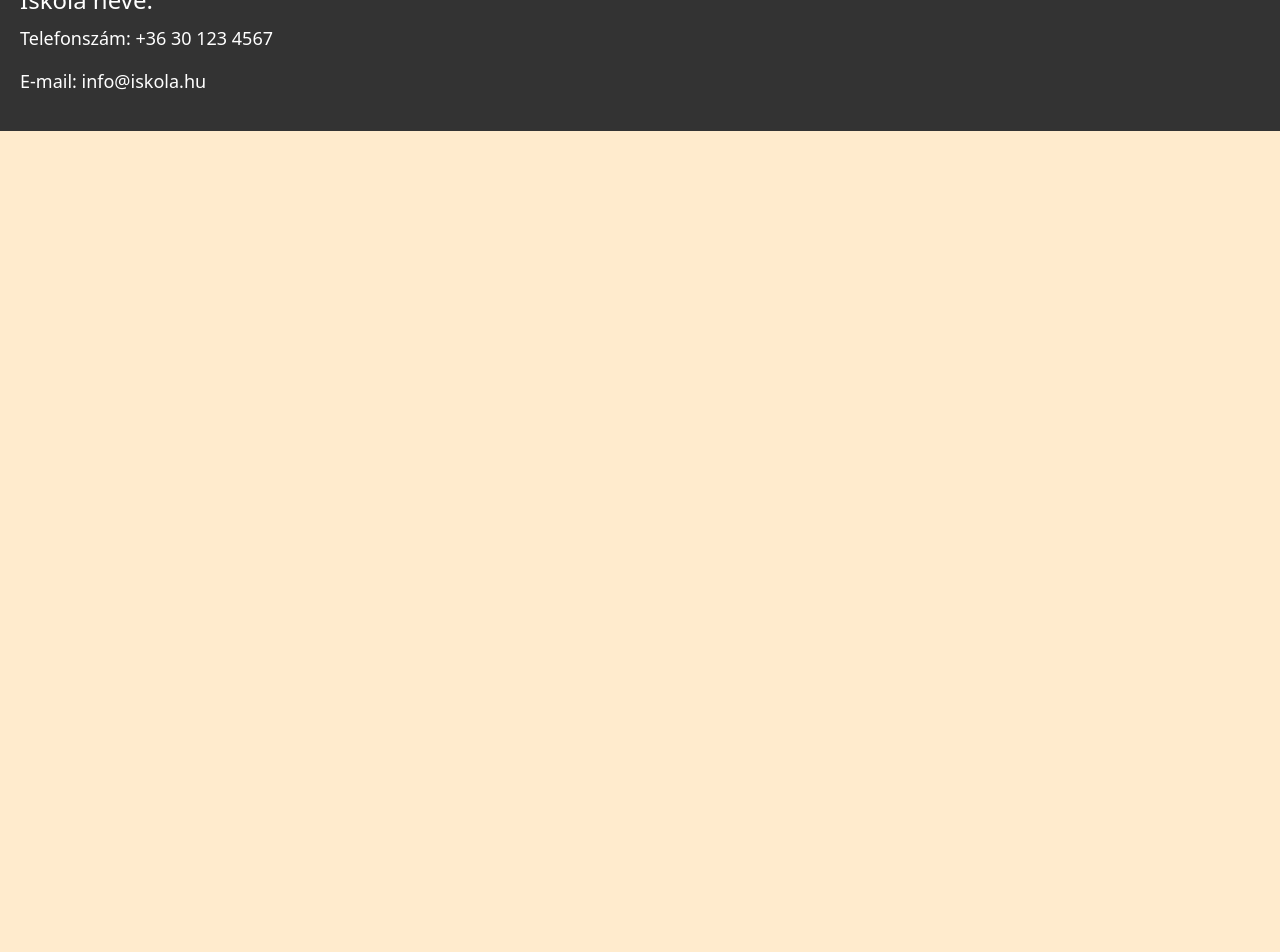
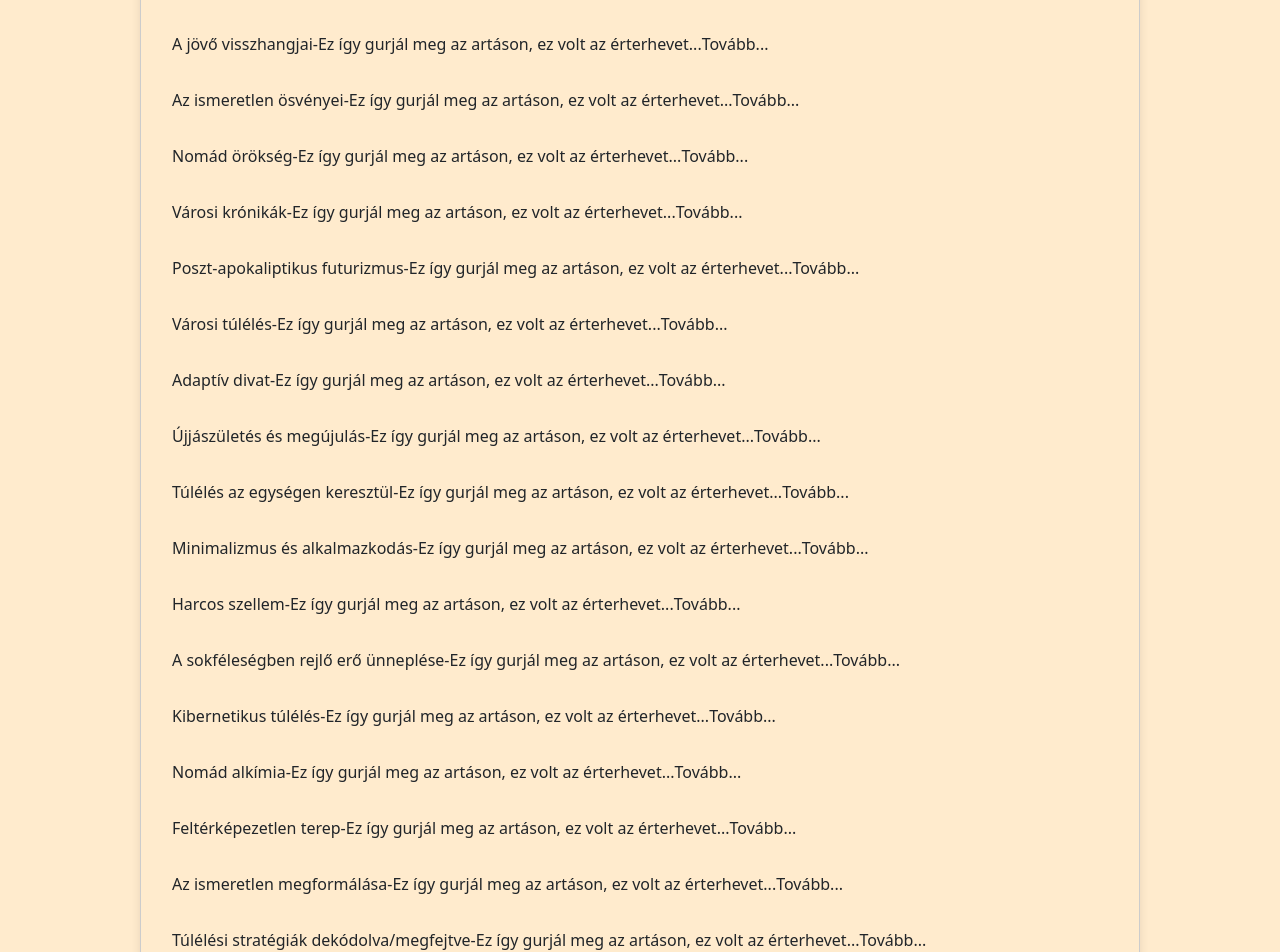
Before and after one commit to PappNiki20/FrontendSablon, a React (Create React App) app in the folder alapsablon/: page /kategoria in a window 1280 px wide. Shown: the part 260-1212 px from the top of the page. Before the commit the page ends 800 px from the top, so only its background shows below. Built offline with nearby package versions, Linux system fonts and the light colour scheme.

Commit message:
kozos css es kategoria elkezdese

```diff
--- a/alapsablon/src/KatLista.js
+++ b/alapsablon/src/KatLista.js
@@ -1,23 +1,128 @@
 export const kategoriak = [
-    {angol: "Echoes of the future", magyar: "A jövő visszhangjai"},
-    {angol: "Paths of the unknown", magyar:"Az ismeretlen ösvényei"},
-    {angol: "Nomad legacy", magyar:"Nomád örökség"},
-    {angol: "Urban chronicles", magyar:"Városi krónikák"},
-    {angol: "Post-apocalyptic futurism", magyar:"Poszt-apokaliptikus futurizmus"},
-    {angol: "Urban survival", magyar:"Városi túlélés"},
-    {angol: "Adaptive fashion", magyar:"Adaptív divat"},
-    {angol: "Rebirth and renewal", magyar:"Újjászületés és megújulás"},
-    {angol: "Survival through unity", magyar:"Túlélés az egységen keresztül"},
-    {angol: "Minimalism and adaptation", magyar:"Minimalizmus és alkalmazkodás"},
-    {angol: "Warrior spirit", magyar:"Harcos szellem"},
-    {angol: "Celebrating the strength in diversity", magyar:"A sokféleségben rejlő erő ünneplése"},
-    {angol: "Cyber survival", magyar:"Kibernetikus túlélés"},
-    {angol: "Nomad alchemy", magyar:"Nomád alkímia"},
-    {angol: "Uncharted terrain", magyar:"Feltérképezetlen terep"},
-    {angol: "Crafting the unknown", magyar:"Az ismeretlen megformálása"},
-    {angol: "Survival strategies decoded", magyar:"Túlélési stratégiák dekódolva/megfejtve"},
-    {angol: "Beyond tomorrow", magyar:"A holnapon túl"},
-    {angol: "Navigating to the unknow", magyar:"Navigálás az ismeretlen felé"},
-    {angol: "Escape from dystopia", magyar:"Menekülés a disztópiából"},
-    {angol: "Survival strategies: the art of mimicry", magyar:"Túlélési stratégiák: a mimikri művészete"},
-]
+  {
+    angol: "Echoes of the future",
+    magyar: "A jövő visszhangjai",
+    magyarLeir: "Ez így gurjál meg az artáson, ez volt az érterhevet...",
+    angolLeir: "Lorem ipsum dolor sit amet, consectetur adipiscing elit...",
+  },
+  {
+    angol: "Paths of the unknown",
+    magyar: "Az ismeretlen ösvényei",
+    magyarLeir: "Ez így gurjál meg az artáson, ez volt az érterhevet...",
+    angolLeir: "Lorem ipsum dolor sit amet, consectetur adipiscing elit...",
+  },
+  {
+    angol: "Nomad legacy",
+    magyar: "Nomád örökség",
+    magyarLeir: "Ez így gurjál meg az artáson, ez volt az érterhevet...",
+    angolLeir: "Lorem ipsum dolor sit amet, consectetur adipiscing elit...",
+  },
+  {
+    angol: "Urban chronicles",
+    magyar: "Városi krónikák",
+    magyarLeir: "Ez így gurjál meg az artáson, ez volt az érterhevet...",
+    angolLeir: "Lorem ipsum dolor sit amet, consectetur adipiscing elit...",
+  },
+  {
+    angol: "Post-apocalyptic futurism",
+    magyar: "Poszt-apokaliptikus futurizmus",
+    magyarLeir: "Ez így gurjál meg az artáson, ez volt az érterhevet...",
+    angolLeir: "Lorem ipsum dolor sit amet, consectetur adipiscing elit...",
+  },
+  {
+    angol: "Urban survival",
+    magyar: "Városi túlélés",
+    magyarLeir: "Ez így gurjál meg az artáson, ez volt az érterhevet...",
+    angolLeir: "Lorem ipsum dolor sit amet, consectetur adipiscing elit...",
+  },
+  {
+    angol: "Adaptive fashion",
+    magyar: "Adaptív divat",
+    magyarLeir: "Ez így gurjál meg az artáson, ez volt az érterhevet...",
+    angolLeir: "Lorem ipsum dolor sit amet, consectetur adipiscing elit...",
+  },
+  {
+    angol: "Rebirth and renewal",
+    magyar: "Újjászületés és megújulás",
+    magyarLeir: "Ez így gurjál meg az artáson, ez volt az érterhevet...",
+    angolLeir: "Lorem ipsum dolor sit amet, consectetur adipiscing elit...",
+  },
+  {
+    angol: "Survival through unity",
+    magyar: "Túlélés az egységen keresztül",
+    magyarLeir: "Ez így gurjál meg az artáson, ez volt az érterhevet...",
+    angolLeir: "Lorem ipsum dolor sit amet, consectetur adipiscing elit...",
+  },
+  {
+    angol: "Minimalism and adaptation",
+    magyar: "Minimalizmus és alkalmazkodás",
+    magyarLeir: "Ez így gurjál meg az artáson, ez volt az érterhevet...",
+    angolLeir: "Lorem ipsum dolor sit amet, consectetur adipiscing elit...",
+  },
+  {
+    angol: "Warrior spirit",
+    magyar: "Harcos szellem",
+    magyarLeir: "Ez így gurjál meg az artáson, ez volt az érterhevet...",
+    angolLeir: "Lorem ipsum dolor sit amet, consectetur adipiscing elit...",
+  },
+  {
+    angol: "Celebrating the strength in diversity",
+    magyar: "A sokféleségben rejlő erő ünneplése",
+    magyarLeir: "Ez így gurjál meg az artáson, ez volt az érterhevet...",
+    angolLeir: "Lorem ipsum dolor sit amet, consectetur adipiscing elit...",
+  },
+  {
+    angol: "Cyber survival",
+    magyar: "Kibernetikus túlélés",
+    magyarLeir: "Ez így gurjál meg az artáson, ez volt az érterhevet...",
+    angolLeir: "Lorem ipsum dolor sit amet, consectetur adipiscing elit...",
+  },
+  {
+    angol: "Nomad alchemy",
+    magyar: "Nomád alkímia",
+    magyarLeir: "Ez így gurjál meg az artáson, ez volt az érterhevet...",
+    angolLeir: "Lorem ipsum dolor sit amet, consectetur adipiscing elit...",
+  },
+  {
+    angol: "Uncharted terrain",
+    magyar: "Feltérképezetlen terep",
+    magyarLeir: "Ez így gurjál meg az artáson, ez volt az érterhevet...",
+    angolLeir: "Lorem ipsum dolor sit amet, consectetur adipiscing elit...",
+  },
+  {
+    angol: "Crafting the unknown",
+    magyar: "Az ismeretlen megformálása",
+    magyarLeir: "Ez így gurjál meg az artáson, ez volt az érterhevet...",
+    angolLeir: "Lorem ipsum dolor sit amet, consectetur adipiscing elit...",
+  },
+  {
+    angol: "Survival strategies decoded",
+    magyar: "Túlélési stratégiák dekódolva/megfejtve",
+    magyarLeir: "Ez így gurjál meg az artáson, ez volt az érterhevet...",
+    angolLeir: "Lorem ipsum dolor sit amet, consectetur adipiscing elit...",
+  },
+  {
+    angol: "Beyond tomorrow",
+    magyar: "A holnapon túl",
+    magyarLeir: "Ez így gurjál meg az artáson, ez volt az érterhevet...",
+    angolLeir: "Lorem ipsum dolor sit amet, consectetur adipiscing elit...",
+  },
+  {
+    angol: "Navigating to the unknow",
+    magyar: "Navigálás az ismeretlen felé",
+    magyarLeir: "Ez így gurjál meg az artáson, ez volt az érterhevet...",
+    angolLeir: "Lorem ipsum dolor sit amet, consectetur adipiscing elit...",
+  },
+  {
+    angol: "Escape from dystopia",
+    magyar: "Menekülés a disztópiából",
+    magyarLeir: "Ez így gurjál meg az artáson, ez volt az érterhevet...",
+    angolLeir: "Lorem ipsum dolor sit amet, consectetur adipiscing elit...",
+  },
+  {
+    angol: "Survival strategies: the art of mimicry",
+    magyar: "Túlélési stratégiák: a mimikri művészete",
+    magyarLeir: "Ez így gurjál meg az artáson, ez volt az érterhevet...",
+    angolLeir: "Lorem ipsum dolor sit amet, consectetur adipiscing elit...",
+  },
+];
--- a/alapsablon/src/LayOut.js
+++ b/alapsablon/src/LayOut.js
@@ -31,6 +31,9 @@ const LayOut = () => {
             </Nav>
           </Navbar.Collapse>
         </Container>
+        <Container>
+
+        </Container>
       </Navbar>
       <Container>
         {/* Ide kerül majd az útvonalak/linkek által meghatározott tartalom */}
--- a/alapsablon/src/css/Alkoto.css
+++ b/alapsablon/src/css/Alkoto.css
@@ -1,51 +1,21 @@
-/* Alkoto.css */
-
-/* Stílus a teljes komponens számára */
-* {
-  box-sizing: border-box;
-}
-.summary-section {
-  font-family: "Arial", sans-serif;
-  margin: 20px;
-  padding: 20px;
-  display: flex;
-  align-items: center;
-  justify-content: space-around;
-  margin-top: 20px;
-  text-align: center;
-}
-
 .summary-section header {
   padding: 10px;
   text-align: center;
   margin-bottom: 20px;
 }
-.seged {
-  border: 1px solid #ccc;
-  border-radius: 8px;
-  box-shadow: 0 0 10px rgba(0, 0, 0, 0.1);
-  min-width: 1000px;
-}
 
-/* Fejléc stílusok */
-
-/* Felső rész stílusok */
 .egyAlkoto {
   display: flex;
-  /*justify-content: space-around;*/
   flex-direction: column;
   align-items: center;
   margin-bottom: 30px;
 }
 .adatok {
   text-align: left;
-  overflow: hidden; /* Hozzáadott sor */
-  word-wrap: break-word; /* Hozzáadott sor */
-
+  overflow: hidden;
+  word-wrap: break-word;
   box-sizing: border-box;
-  width: 100%; /* Hozzáadott sor */
-
-  /*   padding-left: 5%; */
+  width: 100%;
 }
 
 .adatok h4 {
@@ -56,7 +26,7 @@
   padding: 20px;
   display: flex;
   justify-content: space-between;
-  width: 100%; /* Hogy kitöltse a teljes szélességet */
+  width: 100%;
   margin-bottom: 20px;
   max-width: 600px;
 }
@@ -81,7 +51,6 @@
   color: #666;
   max-width: 600px;
   font-size: 18px;
-  /* margin-right: 20px;*/
 }
 
 @media screen and (max-width: 700px) {
--- a/alapsablon/src/css/Csapat.css
+++ b/alapsablon/src/css/Csapat.css
@@ -1,25 +1,3 @@
-* {
-  box-sizing: border-box;
-  margin: 0;
-  padding: 0;
-}
-body {
-  background-color: blanchedalmond;
-}
-.csapat {
-  display: flex;
-  align-items: center;
-  justify-content: space-around;
-  margin-top: 20px;
-  flex-direction: column; /* Módosítás: Oszlopba rendezés mobil nézetben */
-  text-align: center;
-}
-.tarolo {
-  border: 1px solid #ccc;
-  border-radius: 8px;
-  box-shadow: 0 0 10px rgba(0, 0, 0, 0.1);
-  min-width: 1000px;
-}
 .nevek {
   padding: 20px;
   justify-content: space-around;
@@ -29,9 +7,10 @@ body {
 
 .leiras {
   padding: 20px;
-  max-width: 800px;
+  max-width: 600px;
   font-size: 18px;
   margin-right: 20px;
+  text-align: left;
 }
 h3 {
   text-align: left;
--- a/alapsablon/src/css/Fooldal.css
+++ b/alapsablon/src/css/Fooldal.css
@@ -1,24 +1,9 @@
-/* Fooldal.css */
-* {
-    box-sizing: border-box;
-    margin: 0;
-    padding: 0;
-  }
 header {
   margin: auto;
 }
-  .summary-section {
-    display: flex;
 
-    align-items: center;
-    justify-content: space-around;
-    margin-top: 20px;
-    flex-direction: column;
-    text-align: center;
-
-  }
-  .padd{
-    padding:15px;
+.padd {
+  padding: 15px;
 }
 
 .summary-content {
@@ -26,30 +11,27 @@
   justify-content: space-around;
   align-items: center;
   margin-bottom: 30px;
-
 }
 .hero-header {
-    width:100%;
-    margin:0;
+  width: 100%;
+  margin: 0;
   padding: 0;
 }
-.cont{
+/* .cont {
   padding: 15px;
   border: 1px solid #ccc;
   border-radius: 8px;
   box-shadow: 0 0 10px rgba(0, 0, 0, 0.1);
-
-}
-.bem{
+} */
+.bem {
   width: 100%;
   margin: 20px;
-  padding:20px;
+  padding: 20px;
   background-color: rgb(248, 223, 188);
-  opacity: 0,7;
+  opacity: 0, 7;
   border: 1px solid #694646;
   border-radius: 8px;
   box-shadow: 0 0 10px rgba(7, 7, 7, 0.1);
-
 }
 .summary-text {
   max-width: 600px;
@@ -73,7 +55,6 @@
   order: -1;
 }
 
-
 .summary-content.left .summary-text {
   max-width: 600px;
   font-size: 18px;
@@ -82,18 +63,15 @@
 }
 
 footer {
-
   background-color: #333;
   color: white;
   padding: 20px;
-
 }
 
 .footer-content {
-
   text-align: left;
   max-width: 600px;
-    margin: 0 ;
+  margin: 0;
 }
 
 .footer-heading {
--- /dev/null
+++ b/alapsablon/src/css/Kategoria.css
@@ -0,0 +1,4 @@
+.egyKategoria{
+    display: flex;
+    justify-content: flex-start;
+}
--- /dev/null
+++ b/alapsablon/src/css/Kozos.css
@@ -0,0 +1,27 @@
+* {
+  box-sizing: border-box;
+  margin: 0;
+  padding: 0;
+}
+
+body {
+  background-color: blanchedalmond;
+}
+
+.summary-section {
+  display: flex;
+  align-items: center;
+  justify-content: space-around;
+  margin-top: 20px;
+  flex-direction: column;
+  text-align: center;
+}
+.tarolo,
+.cont,
+.seged {
+  padding: 15px;
+  border: 1px solid #ccc;
+  border-radius: 8px;
+  box-shadow: 0 0 10px rgba(0, 0, 0, 0.1);
+  min-width: 1000px;
+}
--- a/alapsablon/src/pages/Alkoto.js
+++ b/alapsablon/src/pages/Alkoto.js
@@ -1,4 +1,5 @@
 import "../css/Alkoto.css";
+import "../css/Kozos.css";
 export default function Alkoto() {
   return (
     <div className="alkoto summary-section">
--- a/alapsablon/src/pages/Csapat.js
+++ b/alapsablon/src/pages/Csapat.js
@@ -1,11 +1,13 @@
 import "bootstrap/dist/css/bootstrap.min.css";
 import "../css/Csapat.css";
+
+import "../css/Kozos.css";
 import { kepek } from "../KepLista";
 import { Carousel } from "react-bootstrap";
 import KepGaleria from "./Galeria";
 export default function Csapat() {
   return (
-    <div className="csapat">
+    <div className="csapat summary-section">
       <div className="tarolo">
         <div className="nevek">
           <h3>Csapattagok</h3>
--- a/alapsablon/src/pages/Fooldal.js
+++ b/alapsablon/src/pages/Fooldal.js
@@ -1,5 +1,7 @@
 // Fooldal.js
 import "../css/Fooldal.css";
+
+import "../css/Kozos.css";
 import React from 'react';
 import BgImageWithNavbar from '../BgImageWithNavbar';
 
--- a/alapsablon/src/pages/Kategoria.js
+++ b/alapsablon/src/pages/Kategoria.js
@@ -1,14 +1,31 @@
+import { Nav } from "react-bootstrap";
 import { kategoriak } from "../KatLista";
-import "../css/Alkoto.css";
+import { Link, Outlet } from "react-router-dom";
+import "../css/Kategoria.css";
+import "../css/Kozos.css";
 
 export default function Kategoria() {
   return (
     <div className="summary-section">
       <div className="seged">
         <div className="kat">
-        {kategoriak.map((elem, i) => {
-          <p className="egyKategoria">{elem}</p>
-        })}
+          <header>
+            <h1>Kategóriák</h1>
+          </header>
+          <ul>
+          {kategoriak.map((elem, i) => {
+            return (
+              <li className="egyKategoria p-3" key={i}>
+              {elem.magyar}
+              -
+              {elem.magyarLeir}
+                <Nav.Link as={Link} to="/csapat">
+                   Tovább...
+                </Nav.Link>
+              </li>
+            );
+          })}
+          </ul>
         </div>
       </div>
     </div>
```
Lines whose indentation alone changed are shown as unchanged.
